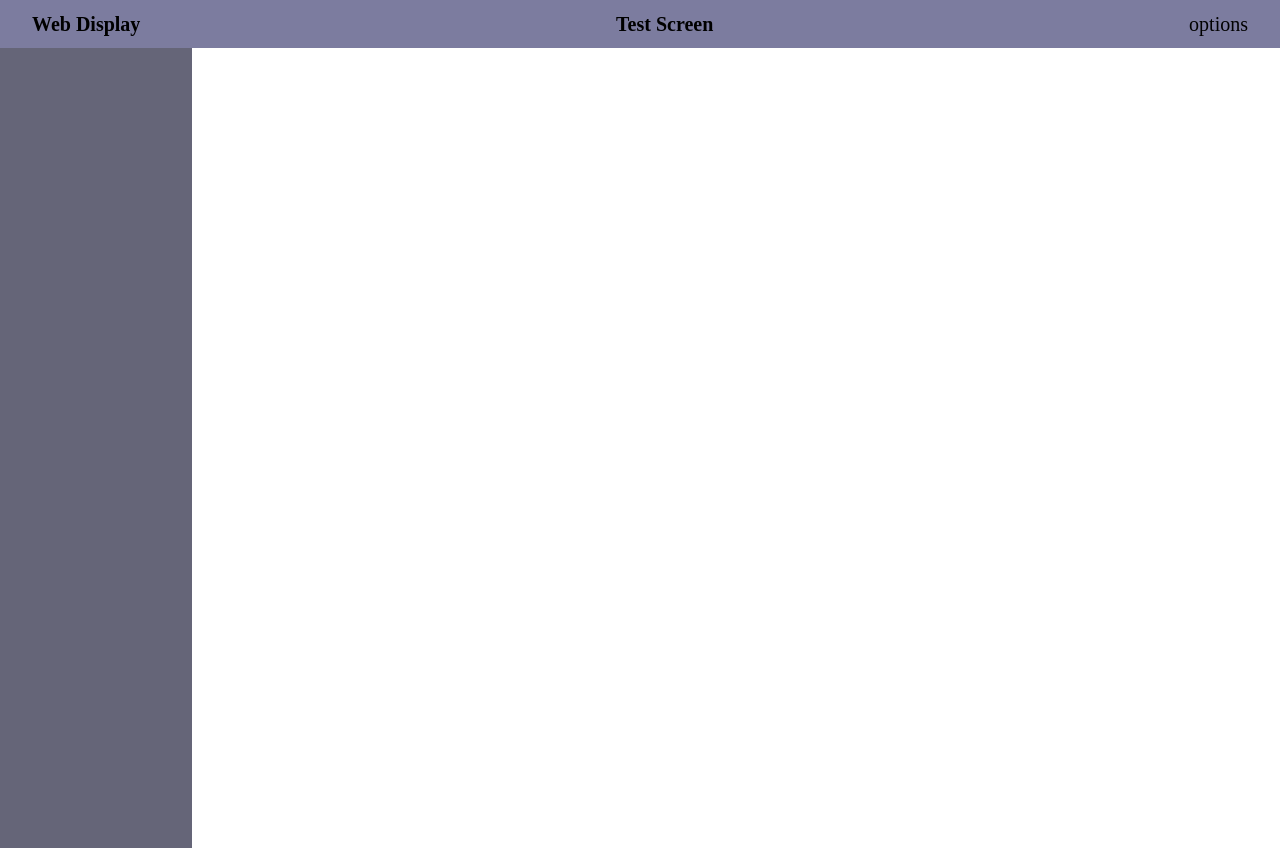
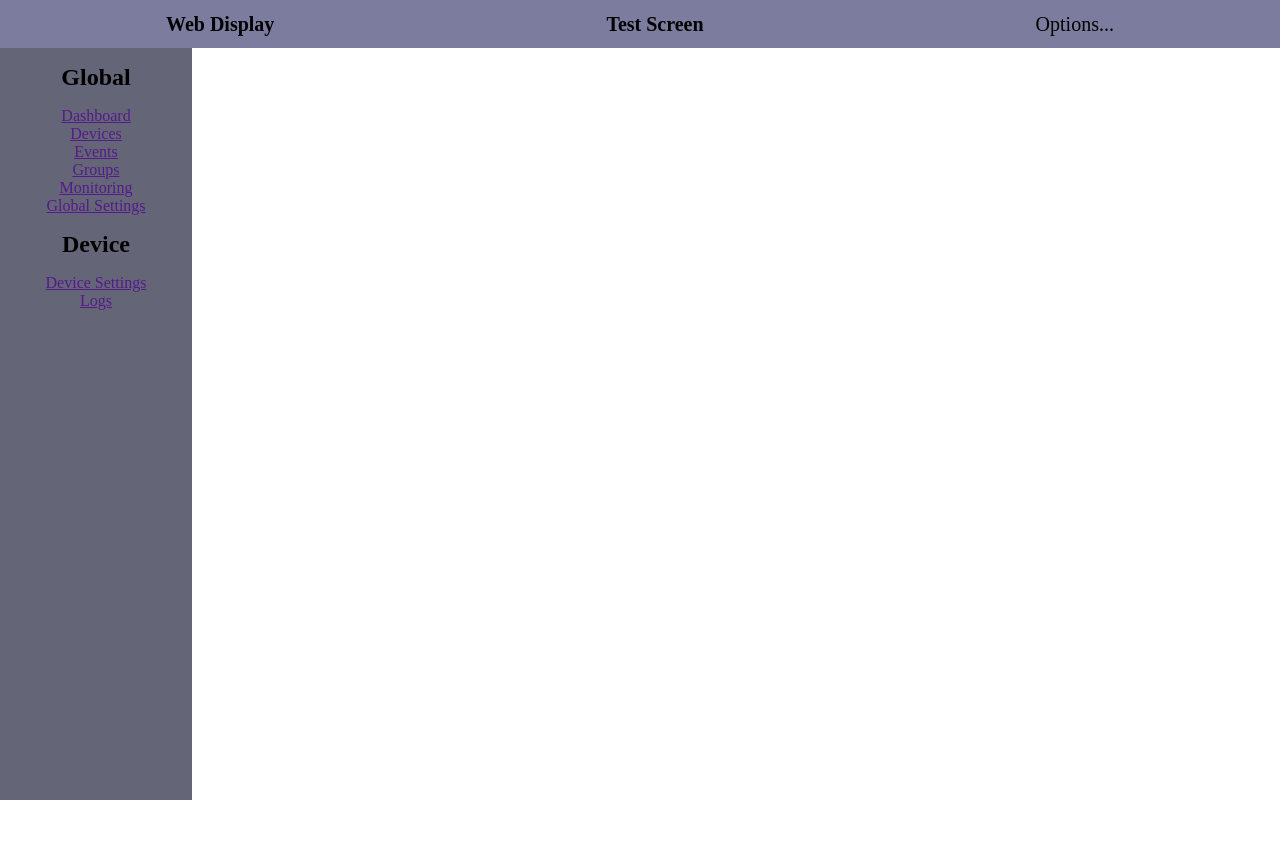
Before and after one commit to C2311231/WebDisplay, a Flask app: template templates/WebInterfaceV2/dashboard.html in a window 1280 px wide. After the commit the page ends 800 px from the top, so only its background shows below. Run offline with Flask 3, Linux system fonts and the light colour scheme; the template is opened without the code that fills it, so the values that code supplies are empty; parts of the project's set-up code (start-up, migrations or seed data) failed here and were passed over.

Commit message:
added basic navbar

```diff
--- a/static/WebInterfaceV2/layout.css
+++ b/static/WebInterfaceV2/layout.css
@@ -1,37 +1,36 @@
 body, html {
     margin: 0;
     padding: 0;
-    height: 100%;
-    width: 100%;
+    height: 100vh;
+    width: 100vw;
+    overflow: hidden;
 }
 
 *{
     box-sizing: border-box;
+    margin: 0;
+    padding: 0;
  }
 
 #title_bar {
-    width: 100vw;
+    width: 100%;
     min-height: 3vh;
     height: 3rem;
     max-height: 10vh;
     background-color: rgb(124, 124, 159);
     display: flex;
     align-items: center;
-    justify-content: center;
+    justify-content: space-around;
 }
 
 #title_bar * {
     font-size: 1.25rem;
-    margin-left: 2rem;
-    margin-right: 2rem;
+    padding-left: 2rem;
+    padding-right: 2rem;
     padding: 0;
     margin-top: 0;
     margin-bottom: 0;
-}
-
-.device_title {
-    margin-right: auto !important;
-    margin-left: auto !important;
+    text-align: center;
 }
 
 #side_bar {
@@ -40,8 +39,18 @@
     width: 12rem;
     background-color: rgb(101, 101, 120);
     height: 100%;
+    display: flex;
+    align-items: center;
+    flex-direction: column;
+}
+
+#side_bar h2 {
+    margin: 0;
+    padding-top: 1rem;
+    padding-bottom: 1rem;
 }
 
 #main_page {
     height: 100%;
+    width: 100vw;
 }
--- a/templates/WebInterfaceV2/dashboard.html
+++ b/templates/WebInterfaceV2/dashboard.html
@@ -1,10 +1,23 @@
 {% extends "/WebInterfaceV2/layout.html" %}
 
 {% block title_bar %}
-    <h1 class="program_title">Web Display</h1>
+<h1 class="program_title">Web Display</h1>
     <h1 class="device_title">Test Screen</h1>
     <div class="title_bar_options">
-        options
+        Options...
     </div>
 
 {% endblock title_bar %}
+
+{% block sidebar %}
+    <h2>Global</h2>
+    <a href="">Dashboard</a>
+    <a href="">Devices</a>
+    <a href="">Events</a>
+    <a href="">Groups</a>
+    <a href="">Monitoring</a>
+    <a href="">Global Settings</a>
+    <h2>Device</h2>
+    <a href="">Device Settings</a>
+    <a href="">Logs</a>
+{% endblock sidebar %}
```
